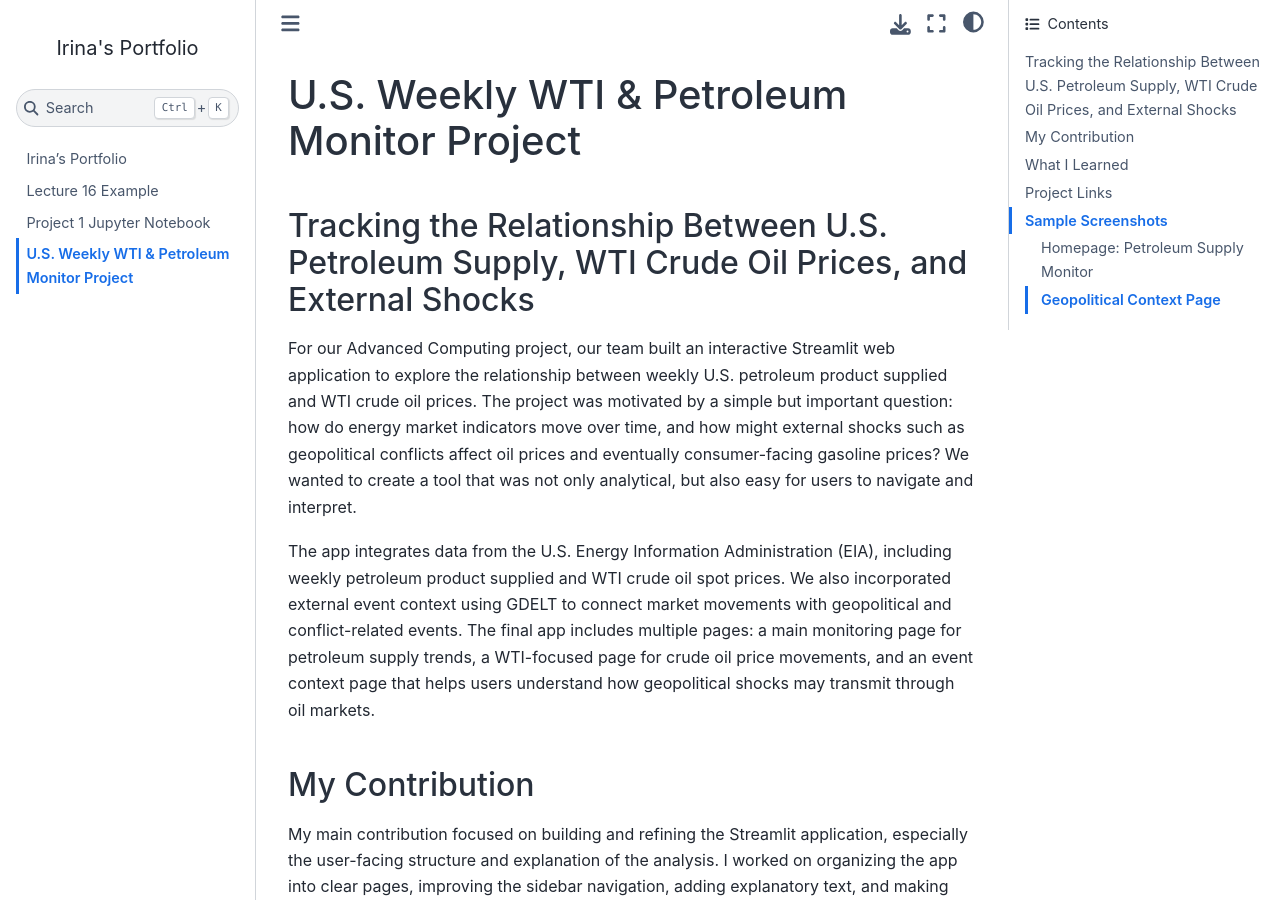
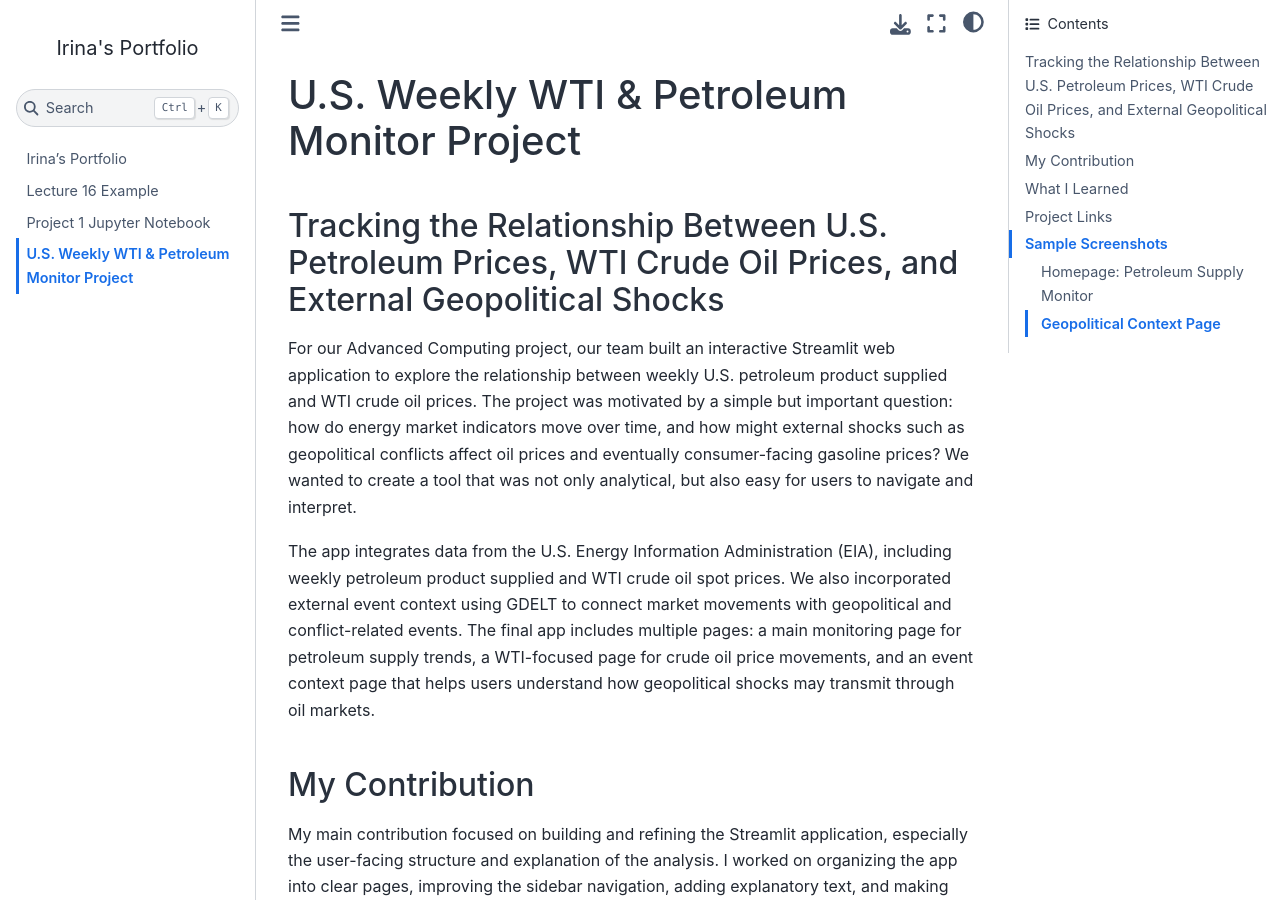
Before and after one commit to irinasun120/irinasun120.github.io, a Jupyter Book: the page built from US_Oil_Monitor.md, in a window 1280 px wide and 900 px high. Built offline with Jupyter Book 1.0.4 settings and Sphinx 7.4.7 and the Sphinx Book theme 1.1.4, drawn with Linux system fonts in a browser that asks for light colours; pages that are not in the unit, such as notebooks, are missing from menus; comment, search, counter and statistics services are not loaded.

Commit message:
title change

```diff
--- a/US_Oil_Monitor.md
+++ b/US_Oil_Monitor.md
@@ -1,6 +1,6 @@
 # U.S. Weekly WTI & Petroleum Monitor Project
 
-## Tracking the Relationship Between U.S. Petroleum Supply, WTI Crude Oil Prices, and External Shocks
+## Tracking the Relationship Between U.S. Petroleum Prices, WTI Crude Oil Prices, and External Geopolitical Shocks
 
 For our Advanced Computing project, our team built an interactive Streamlit web application to explore the relationship between weekly U.S. petroleum product supplied and WTI crude oil prices. The project was motivated by a simple but important question: how do energy market indicators move over time, and how might external shocks such as geopolitical conflicts affect oil prices and eventually consumer-facing gasoline prices? We wanted to create a tool that was not only analytical, but also easy for users to navigate and interpret.
 
```
